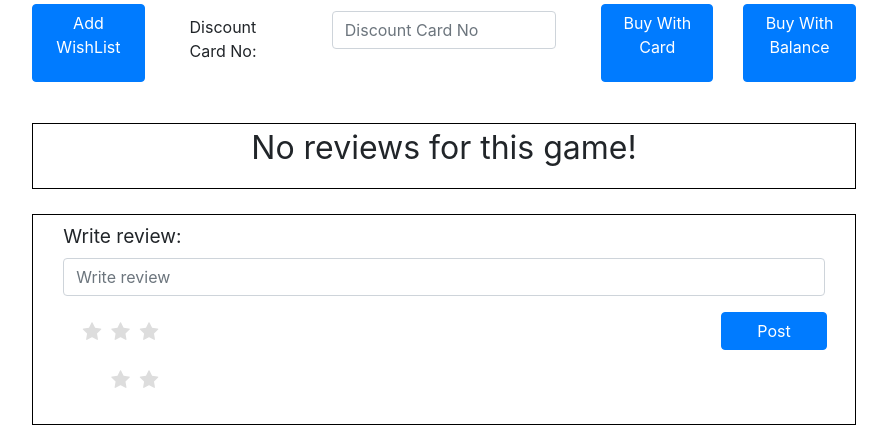
After one commit to aliatli/SocialGamingMarketplace, a PHP site: page /info.php in a window 1280 px wide. The commit adds this page. Shown: the part 548-989 px from the top of the page, without its empty margins (196-1083 px from the left). Run offline with PHP 8.4, Linux system fonts and the light colour scheme; the visitor is signed in with stand-in values (Sample User, id 1); data that the repository does not hold is empty; some libraries are stand-ins or nearby versions.

Commit message:
Add files via upload

```diff
--- a/php/config.php
+++ b/php/config.php
@@ -1,11 +1,9 @@
 <?php
 $dbservername = "dijkstra.ug.bcc.bilkent.edu.tr";
-$dbusername = "ulas.is";
-$dbpassword = "7fq5bg09";
-$dbname = "ulas_is";
-
+$dbusername = "cagatay.kupeli";
+$dbpassword = "rxtnb2bwh";
+$dbname = "cagatay_kupeli";
 $conn = mysqli_connect($dbservername, $dbusername, $dbpassword, $dbname);
-
 if(!$conn){
   echo "<script>console.log('Connection is failed: " . mysqli_connect_error() . "!');</script>";
 }
--- /dev/null
+++ b/php/info.php
@@ -0,0 +1,305 @@
+<?php
+session_start();
+include_once 'config.php';
+if(isset($_SESSION['GameID'])){
+  $game_id = $_SESSION['GameID'];
+  $sql_rec = "SELECT * FROM Game WHERE GameID = '$game_id';";
+  $user_id = $_SESSION['UserID'];
+  $result_get_rec = mysqli_query($conn, $sql_rec);
+  $_SESSION['UserID'] = $user_id;
+  $_SESSION['GameID'] = $game_id;
+  if($row = mysqli_fetch_assoc($result_get_rec)){
+    $rec_name = $row['Name'];
+    $rec_restrict = $row['AgeRestriction'];
+    $rec_price = $row['Price'];
+    $rec_rating = $row['Rating'];
+    $rec_no_player = $row['NumberOfPlayers'];
+    $rec_sys_req = $row['SystemRequirements'];
+    $rec_info = $row['Info'];
+  }
+  $add = 'Remove WishList';
+  $check = "SELECT * FROM WishList WHERE UserUserID='$user_id' AND GameGameID='$game_id'";
+  $result = mysqli_query($conn, $check);
+  $result_check = mysqli_num_rows($result);
+  if($result_check == 0){
+	$add = 'Add WishList';
+  }
+  $b1 = 'Download';
+  $b2 = '';
+  $check = "SELECT * FROM Buy WHERE UserUserID='$user_id' AND GameGameID='$game_id'";
+  $result = mysqli_query($conn, $check);
+  $result_check = mysqli_num_rows($result);
+  if($result_check == 0){
+	$b1 = 'Buy With Card';
+	$b2 = 'Buy With Balance';
+  }
+
+}
+else{
+  header("Location: ../~$dbusername/store.php");
+  exit();
+}
+?>
+
+<!doctype html>
+<html lang="en">
+  <head>
+    <!-- Required meta tags -->
+    <meta charset="utf-8">
+    <meta name="viewport" content="width=device-width, initial-scale=1, shrink-to-fit=no">
+
+    <!-- Bootstrap CSS -->
+    <link rel="stylesheet" href="https://stackpath.bootstrapcdn.com/bootstrap/4.1.0/css/bootstrap.min.css" integrity="sha384-9gVQ4dYFwwWSjIDZnLEWnxCjeSWFphJiwGPXr1jddIhOegiu1FwO5qRGvFXOdJZ4" crossorigin="anonymous">
+    <link href="http://maxcdn.bootstrapcdn.com/font-awesome/4.2.0/css/font-awesome.min.css" rel="stylesheet">
+
+    <!--
+      <link rel="stylesheet" href="/Css/store.css">
+    -->
+    <style>
+    .container-fluid {
+      margin-top: 25px;
+    }
+    .text {
+      word-wrap: break-word;
+    }
+    .btn{
+        text-align: center;
+        white-space:normal;
+        word-wrap: break-word;
+        width: 100%;
+    }
+    .button-wrapper .btn {
+      margin-top: 3%;
+    }
+    .img-responsive{
+      max-width: 100%;
+      max-height: 100%;
+    }
+    .rating {
+      border: none;
+      float: left;
+    }
+    .rating > input {
+      display: none;
+    }
+    .rating > label:before {
+      margin: 5px;
+      font-size: 1.25em;
+      font-family: FontAwesome;
+      display: inline-block;
+      content: "\f005";
+    }
+    .rating > label {
+      color: #ddd;
+      float: right;
+    }
+    .rating > input:checked ~ label,
+    .rating:not(:checked) > label:hover,
+    .rating:not(:checked) > label:hover ~ label { color: #FFD700;  }
+    .rating > input:checked + label:hover,
+    .rating > input:checked ~ label:hover,
+    .rating > label:hover ~ input:checked ~ label,
+    .rating > input:checked ~ label:hover ~ label { color: #FFED85;  }
+    </style>
+
+    <title>Game</title>
+  </head>
+  <body>
+    <div class="container-fluid">
+      <div class="row">
+        <div class="col-md-1"></div>
+        <div class="col-md-10">
+          <div class="row">
+            <div class="col-md-3">
+              <div class="panel panel-default" style="display: flex;justify-content: center;align-items: center">
+                <button type="button" class="btn btn-primary" onclick="location.href='/~<?php echo $dbusername ?>/store.php'">
+                  <p class="text" style="font-size:300%">Store</p>
+                </button>
+              </div>
+            </div>
+            <div class="col-md-3">
+              <div class="panel panel-default" style="display: flex;justify-content: center;align-items: center">
+                <button type="button" class="btn btn-primary" onclick="location.href='/~<?php echo $dbusername ?>/profile.php?<?php echo $userid ?>'">
+                  <p class="text" style="font-size:300%">Profile</p>
+                </button>
+              </div>
+            </div>
+            <div class="col-md-3">
+              <div class="panel panel-default" style="display: flex;justify-content: center;align-items: center">
+                <button type="button" class="btn btn-primary" onclick="location.href='/~<?php echo $dbusername ?>/community.php'">
+                  <p class="text" style="font-size:300%">Community</p>
+                </button>
+              </div>
+            </div>
+            <div class="col-md-3">
+              <form class="form" role="form" method="post" action="/~<?php echo $dbusername ?>/search.php">
+              <div class="row">
+                <div class="col-md-9">
+                  <div class="panel panel-default" style="margin-top: 3%">
+                    <input class="form-control" placeholder="Search" style="font-size:300%" name="search_content">
+                  </div>
+                </div>
+                <div class="col-md-3" style="margin-top: 5%">
+                  <button type="submit" class="btn btn-primary">
+                    <i class="fa fa-search" style="font-size:300%"></i>
+                  </button>
+                </div>
+              </div>
+	      </form>
+            </div>
+          </div>
+        </div>
+        <div class="col-md-1"></div>
+      </div>
+    </div>
+    <div class="container-fluid">
+      <div class="row">
+        <div class="col-md-2"></div>
+        <div class="col-md-8">
+          <div class="row">
+            <div class="col-md-12">
+              <div class="panel panel-default">
+                <div class="row">
+                  <div class="col-md-6">
+                    <img src="images/<?php echo $game_id ?>.jpg" class="img-responsive" alt="Image" style="border: 1px solid black; width: 100%; height: 47%">
+                    <!--
+                      Must be bigger than container!
+                      Must be square!
+                    -->
+                  </div>
+                  <div class="col-md-6">
+                    <div class="col-md-12" style="border: 1px solid black;margin-top: 3%; min-height: 29%; max-height: 29%">
+                      <p class="text" style="font-size:300%"> <?php echo $rec_name ?></p>
+		      <p class="text" style="font-size:200%"> Price: $<?php echo $rec_price ?></p>
+		      <p class="text" style="font-size:200%"> Rating: <?php echo $rec_rating ?>/5 </p>
+                    </div>
+                    <div class="col-md-12" style="border: 1px solid black;margin-top: 3%; min-height: 29%; max-height: 29%">
+                      <p class="text" style="font-size:90%"> Game Description: <?php echo $rec_info ?></p>
+                    </div>
+                    <div class="col-md-12" style="border: 1px solid black;margin-top: 3%; min-height: 29%; max-height: 29%">
+                      <p class="text" style="font-size:100%"> System Requirements: <?php echo $rec_sys_req ?></p>
+	              <p class="text" style="font-size:100%"> Number of Players: <?php echo $rec_no_player ?></p>
+                    </div>
+                  </div>
+                </div>
+              </div>
+            </div>
+          </div>
+        </div>
+        <div class="col-md-2"></div>
+      </div>
+    </div>
+    <div class="container-fluid">
+      <div class="row">
+        <div class="col-md-2"></div>
+        <div class="col-md-8">
+          <div class="row">
+            <div class="col-md-12">
+              <div class="panel panel-default">
+                <div class="row">
+                  <div class="col-md-2">
+                    <div class="panel panel-default" style="display: flex-end;justify-content: center;align-items: center">
+		      <form role="form" method="post" action="/~<?php echo $dbusername ?>/addwishlist.php">
+                        <button class="btn btn-primary" name = "GameID" value = "<?php echo $game_id?>">
+                          <p class="text" style="font-size:100%"><?php echo $add?></p>
+                        </button>
+		      </form>
+                    </div>
+                  </div>
+                  <div class="col-md-2">
+                    <label for="discount_card_no" class="col-md-12 col-form-label" style="font-size:100%; margin-top: 3%">Discount Card No:</label>
+                  </div>
+                  <div class="col-md-4">
+                    <div class="form-group required">
+                      <div class="col-md-12">
+                        <input class="form-control" style="font-size:100%; margin-top: 3%" type="text" value="" id="discount_card_no" maxlength="20" placeholder="Discount Card No">
+                      </div>
+                    </div>
+                  </div>
+                  <div class="col-md-2">
+                    <div class="panel panel-default" style="display: flex-end;justify-content: center;align-items: center">
+                      <form role="form" method="post" action="/~<?php echo $dbusername ?>/buy.php">
+                        <button class="btn btn-primary" name = "GameIDCard" value = "<?php echo $game_id?>">
+                          <p class="text" style="font-size:100%"><?php echo $b1?></p>
+                        </button>
+                      </form>
+                    </div>
+                  </div>
+                  <div class="col-md-2">
+                    <div class="panel panel-default" style="display: flex-end;justify-content: center;align-items: center">
+		      <form role="form" method="post" action="/~<?php echo $dbusername ?>/buy.php">
+                        <button class="btn btn-primary" name = "GameID" value = "<?php echo $game_id?>">
+                          <p class="text" style="font-size:100%"><?php echo $b2?></p>
+                        </button>
+		      </form>
+                      <button class="btn btn-primary" style="display:none">
+                        <p class="text" style="font-size:100%">Download</p>
+                      </button>
+                    </div>
+                  </div>
+                </div>
+              </div>
+            </div>
+          </div>
+        </div>
+        <div class="col-md-2"></div>
+      </div>
+    </div>
+    <div class="container-fluid">
+      <div class="row">
+        <div class="col-md-2"></div>
+        <div class="col-md-8">
+          <div class="panel panel-default" style="display: flex;justify-content: center;align-items: center">
+            <div class="col-md-12" style="border: 1px solid black">
+              <div class="norow">
+                <p class="text-center" style="font-size:200%">No reviews for this game!</p>
+              </div>
+            </div>
+          </div>
+        </div>
+        <div class="col-md-2"></div>
+      </div>
+    </div>
+    <div class="container-fluid">
+      <div class="row">
+        <div class="col-md-2"></div>
+        <div class="col-md-8">
+	 <form class="form" role="form" method="post" action="/~<?php echo $dbusername ?>/review.php">
+          <div class="panel panel-default" style="display: flex;justify-content: center;align-items: center">
+            <div class="col-md-12" style="border: 1px solid black">
+              <div class="form-group required">
+                <label for="write_review" class="col-md-12 col-form-label" style="font-size:120%">Write review:</label>
+                <div class="col-md-12">
+                  <input class="form-control" placeholder="Write review" rows="3" style="font-size:100%" name="comment">
+                </div>
+              </div>
+              <div class="form-group">
+                <div class="row">
+                  <div class="col-md-2" style="margin-left: 1%">
+                    <fieldset class="rating">
+                        <input type="radio" id="star1" name="rating" value="5" /><label class="full" for="star1"></label>
+                        <input type="radio" id="star2" name="rating" value="4" /><label class="full" for="star2"></label>
+                        <input type="radio" id="star3" name="rating" value="3" /><label class="half" for="star3"></label>
+                        <input type="radio" id="star4" name="rating" value="2" /><label class="full" for="star4"></label>
+                        <input type="radio" id="star5" name="rating" value="1" /><label class="half" for="star5"></label>
+                    </fieldset>
+                  </div>
+                  <div class="col-md-7"></div>
+                  <div class="col-md-2">
+                    <button type="submit" class="btn btn-primary" style="margin-left: 45%" name = "GameID" value = "<?php echo $game_id?>">Post</button>
+                  </div>
+                </div>
+              </div>
+            </div>
+          </div>
+         </form>
+        </div>
+        <div class="col-md-2"></div>
+      </div>
+    </div>
+    <!-- jQuery first, then Popper.js, then Bootstrap JS -->
+    <script src="https://code.jquery.com/jquery-3.3.1.slim.min.js" integrity="sha384-q8i/X+965DzO0rT7abK41JStQIAqVgRVzpbzo5smXKp4YfRvH+8abtTE1Pi6jizo" crossorigin="anonymous"></script>
+    <script src="https://cdnjs.cloudflare.com/ajax/libs/popper.js/1.14.0/umd/popper.min.js" integrity="sha384-cs/chFZiN24E4KMATLdqdvsezGxaGsi4hLGOzlXwp5UZB1LY//20VyM2taTB4QvJ" crossorigin="anonymous"></script>
+    <script src="https://stackpath.bootstrapcdn.com/bootstrap/4.1.0/js/bootstrap.min.js" integrity="sha384-uefMccjFJAIv6A+rW+L4AHf99KvxDjWSu1z9VI8SKNVmz4sk7buKt/6v9KI65qnm" crossorigin="anonymous"></script>
+  </body>
+</html>
--- a/php/login.php
+++ b/php/login.php
@@ -1,11 +1,9 @@
 <?php
 session_start();
 include_once 'config.php';
-
 if(isset($_POST['login'])){
   $email_or_username = mysqli_real_escape_string($conn, $_POST['email_or_username']);
   $password_login = mysqli_real_escape_string($conn, $_POST['password_login']);
-
   if(empty($email_or_username) || empty($password_login)){
     header("Location: ../~$dbusername/register_login.php?error_empty");
     exit();
@@ -14,7 +12,6 @@ if(isset($_POST['login'])){
     $sql_compare = "SELECT * FROM User WHERE UserName = '$email_or_username' OR Email = '$email_or_username';";
     $result = mysqli_query($conn, $sql_compare);
     $result_check = mysqli_num_rows($result);
-
     if($result_check == 0){
       header("Location: ../~$dbusername/register_login.php?error_invalid_username");
       exit();
@@ -22,7 +19,6 @@ if(isset($_POST['login'])){
     else{
       if($row = mysqli_fetch_assoc($result)){
 	$hashed_password_check = password_verify($password_login, $row["Password"]);
-
         if($hashed_password_check == False){
           header("Location: ../~$dbusername/register_login.php?error_invalid_password");
           exit();
--- a/php/review.php
+++ b/php/review.php
@@ -30,5 +30,4 @@ include_once 'config.php';
 else{
   header("Location: ../~$dbusername/game.php?GameID=$game_id");
 }
-
 ?>
--- a/php/search.php
+++ b/php/search.php
@@ -1,8 +1,6 @@
 <?php
 session_start();
 include_once 'config.php';
-
 $search_content = mysqli_real_escape_string($conn, $_POST['search_content']);
-
 echo $search_content;
 ?>
```
Also changed, not shown: php/buy.php (+33 -15 lines), php/game.php (+146 -111 lines), php/addwishlist.php (line endings or trailing spaces), php/profile.php (line endings or trailing spaces). Lines whose indentation alone changed are shown as unchanged.
